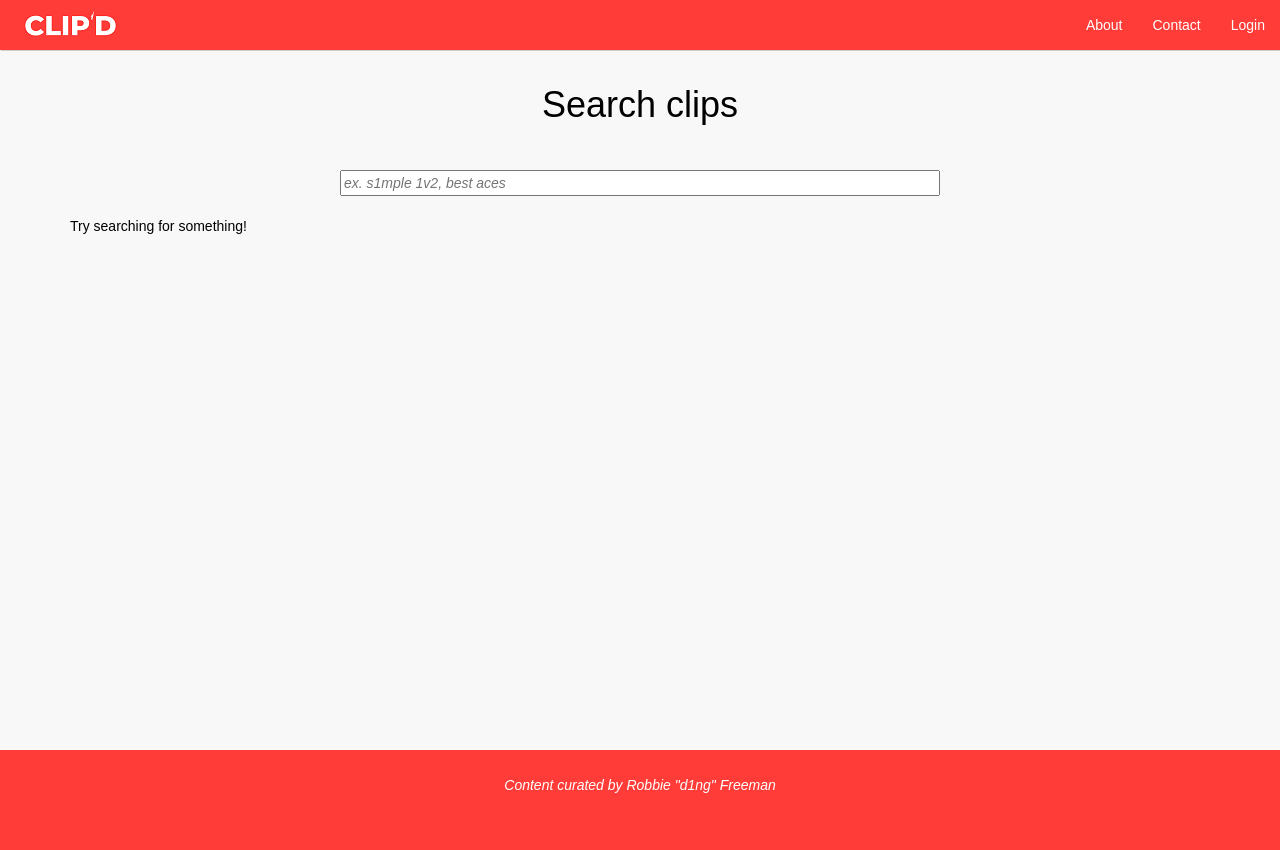
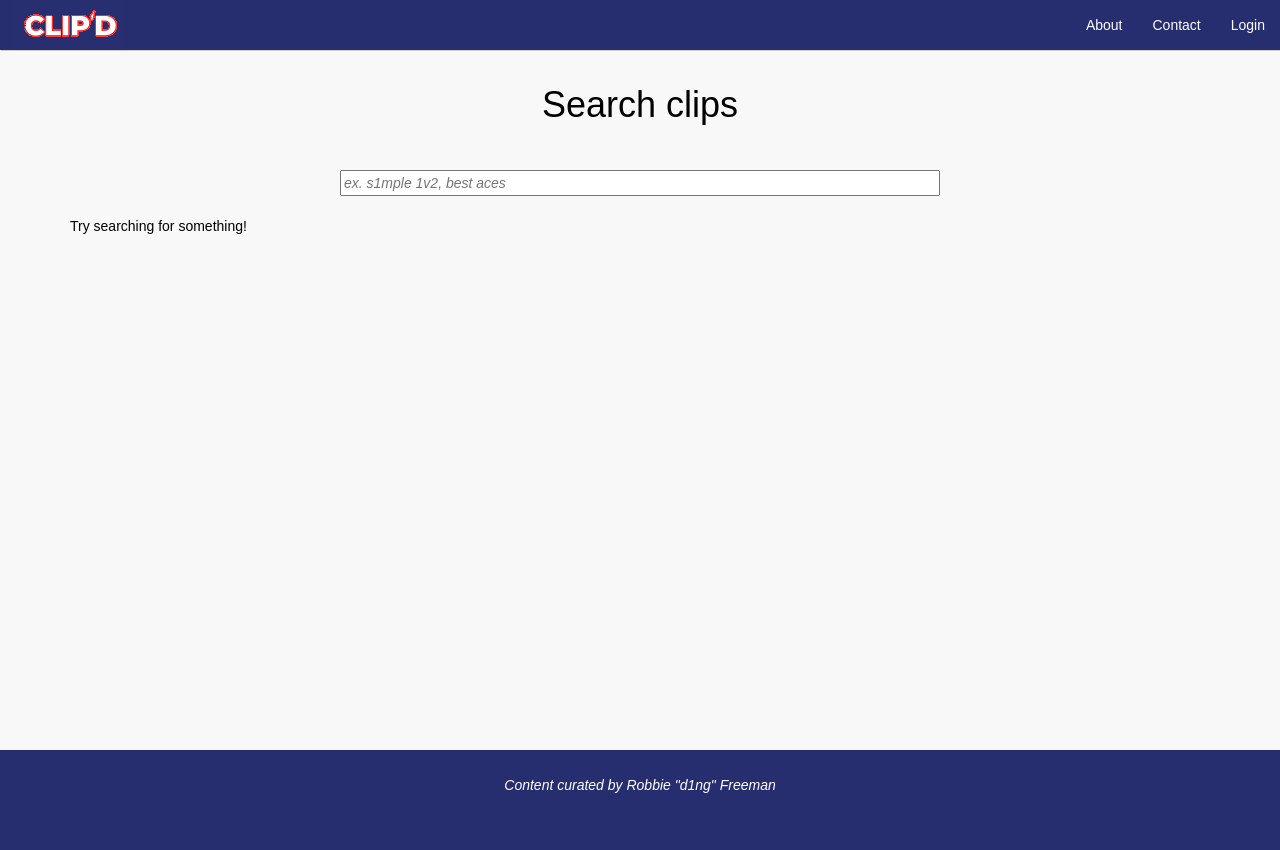
Before and after one commit to robbie-a-freeman/clipd-backend, a Flask app: page / in a window 1280 px wide. Run offline with Flask 2, Linux system fonts and the light colour scheme; data that the repository does not hold is empty; some libraries are stand-ins or nearby versions.

Commit message:
changing some colors

```diff
--- a/static/css/customstyle.css
+++ b/static/css/customstyle.css
@@ -49,7 +49,7 @@ body footer {
 }
 
 .navbar-inverse, .navbar {
-  background-color:#FF3C38;
+  background-color:#272e6f;
   border:none;
   box-shadow: 1px 0px 1px;
 }
@@ -59,7 +59,7 @@ body footer {
 }
 
 footer {
-  background-color:#FF3C38 !important;
+  background-color:#272e6f !important;
   margin-top:50px;
   position:absolute;
   left:0px;
@@ -130,8 +130,8 @@ iframe {
 
 .starContainer {
   --star-size: 12px;
-  --star-color: #ffd9d9;
-  --star-background: #ff0000;
+  --star-color: #f7e9d5;
+  --star-background: #ffb71c;
   width: 50%;
   display: inline-block;
 }
```
Also changed, not shown: static/img/clipdheader.png.
